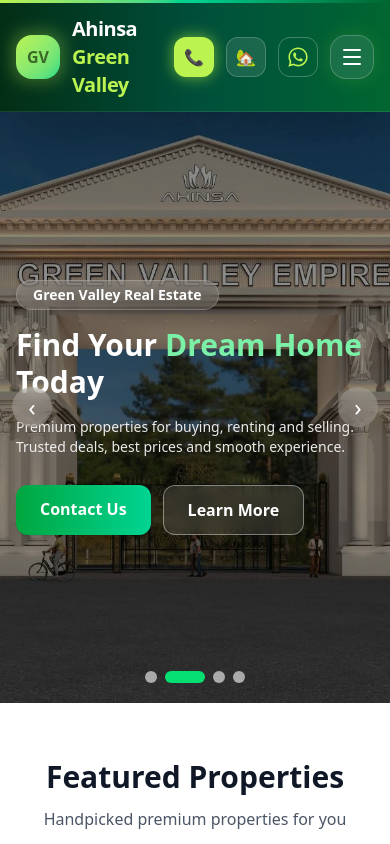
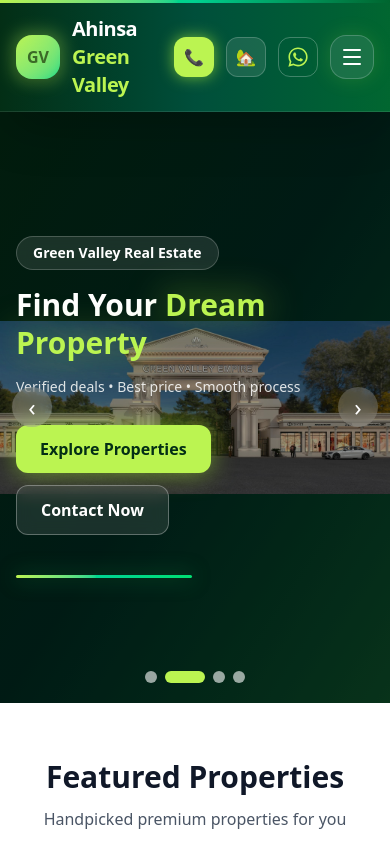
Before and after one commit to anshul1768/RealEstate, a React (Vite) app: page / in a window 390 px wide. Shown: the top 844 px of the page. Built offline with nearby package versions, Linux system fonts and the light colour scheme.

Commit message:
mobile device and scrolling feature

```diff
--- a/src/HeroSection/HeroSection.jsx
+++ b/src/HeroSection/HeroSection.jsx
@@ -14,7 +14,7 @@ const HeroSection = () => {
   useEffect(() => {
     const interval = setInterval(() => {
       setCurrent((prev) => (prev + 1) % images.length);
-    }, 4000);
+    }, 4500);
 
     return () => clearInterval(interval);
   }, [images.length]);
@@ -28,76 +28,92 @@ const HeroSection = () => {
   };
 
   return (
-    // ✅ overflow-x-hidden most important
-    <section className="relative w-full h-[70vh] md:h-[85vh] overflow-hidden overflow-x-hidden">
-
-      {/* ✅ Slider Track */}
+    <section className="relative w-full h-[70vh] md:h-[90vh] overflow-hidden overflow-x-hidden">
+      {/* Slider Track */}
       <div
         className="flex h-full transition-transform duration-700 ease-in-out"
         style={{ transform: `translate3d(-${current * 100}%,0,0)` }}
       >
         {images.map((img, idx) => (
           <div key={idx} className="relative w-full flex-shrink-0 h-full">
-            {/* ✅ Image Fix */}
+            {/* ✅ Premium Gradient bg */}
+            <div className="absolute inset-0 bg-gradient-to-br from-green-950 via-emerald-950 to-green-900" />
+
+            {/* ✅ Image */}
             <img
               src={img}
               alt={`slide-${idx}`}
-              className="absolute inset-0 w-full h-full object-cover object-center"
+              className="absolute inset-0 w-full h-full object-contain md:object-cover object-center"
             />
 
-            {/* Dark overlay */}
-            <div className="absolute inset-0 bg-black/45" />
+            {/* ✅ Overlay */}
+            <div className="absolute inset-0 bg-black/40" />
           </div>
         ))}
       </div>
 
-      {/* Hero Content */}
+      {/* ✅ HERO TEXT */}
       <div className="absolute inset-0 flex items-center">
         <div className="max-w-7xl mx-auto px-4 w-full">
           <div className="max-w-2xl text-white">
-            <p className="inline-block px-4 py-1 rounded-full bg-white/15 border border-white/20 backdrop-blur text-sm font-semibold">
+            <p className="inline-flex px-4 py-1.5 rounded-full bg-white/10 border border-white/20 backdrop-blur text-sm font-semibold">
               Green Valley Real Estate
             </p>
 
             <h1 className="mt-4 text-3xl md:text-6xl font-extrabold leading-tight">
-              Find Your <span className="text-green-300">Dream Home</span> Today
+              Find Your{" "}
+              <span className="text-lime-300 drop-shadow-[0_0_18px_rgba(163,230,53,0.75)]">
+                Dream Property
+              </span>
             </h1>
 
-            <p className="mt-4 text-sm md:text-lg text-white/90">
-              Premium properties for buying, renting and selling. Trusted deals,
-              best prices and smooth experience.
+            <p className="mt-4 text-sm md:text-lg text-white/85">
+              Verified deals • Best price • Smooth process
             </p>
 
             <div className="mt-7 flex flex-wrap gap-3">
+              {/* ✅ Explore → Featured scroll */}
               <Link
-                to="/contact"
-                className="px-6 py-3 rounded-xl bg-gradient-to-r from-green-600 to-emerald-400 text-white font-bold shadow hover:shadow-xl transition hover:-translate-y-[1px]"
+                to="/#featured"
+                className="
+                  px-6 py-3 rounded-xl bg-lime-300 text-green-950 font-extrabold
+                  shadow-[0_0_25px_rgba(163,230,53,0.6)]
+                  hover:shadow-[0_0_40px_rgba(163,230,53,0.9)]
+                  transition-all duration-300 hover:-translate-y-[2px]
+                "
               >
-                Contact Us
+                Explore Properties
               </Link>
 
               <Link
-                to="/about"
-                className="px-6 py-3 rounded-xl border border-white/40 bg-white/10 backdrop-blur font-bold hover:bg-white/20 transition"
+                to="/contact"
+                className="
+                  px-6 py-3 rounded-xl border border-white/30 bg-white/10 backdrop-blur
+                  text-white font-extrabold hover:bg-white/15
+                  transition-all duration-300 hover:-translate-y-[2px]
+                "
               >
-                Learn More
+                Contact Now
               </Link>
             </div>
+
+            <div className="mt-10 h-[3px] w-44 bg-gradient-to-r from-lime-300 via-emerald-400 to-green-400 rounded-full shadow-[0_0_20px_rgba(34,197,94,0.55)]" />
           </div>
         </div>
       </div>
 
-      {/* Prev/Next Buttons */}
+      {/* Prev Button */}
       <button
         onClick={prevSlide}
-        className="absolute left-3 md:left-4 top-1/2 -translate-y-1/2 w-10 h-10 md:w-12 md:h-12 rounded-full bg-white/20 hover:bg-white/35 text-white text-2xl flex items-center justify-center backdrop-blur transition"
+        className="absolute left-3 md:left-6 top-1/2 -translate-y-1/2 w-10 h-10 md:w-14 md:h-14 rounded-full bg-white/20 hover:bg-white/35 text-white text-2xl flex items-center justify-center backdrop-blur transition"
       >
         ‹
       </button>
 
+      {/* Next Button */}
       <button
         onClick={nextSlide}
-        className="absolute right-3 md:right-4 top-1/2 -translate-y-1/2 w-10 h-10 md:w-12 md:h-12 rounded-full bg-white/20 hover:bg-white/35 text-white text-2xl flex items-center justify-center backdrop-blur transition"
+        className="absolute right-3 md:right-6 top-1/2 -translate-y-1/2 w-10 h-10 md:w-14 md:h-14 rounded-full bg-white/20 hover:bg-white/35 text-white text-2xl flex items-center justify-center backdrop-blur transition"
       >
         ›
       </button>
@@ -109,7 +125,7 @@ const HeroSection = () => {
             key={idx}
             onClick={() => setCurrent(idx)}
             className={`h-3 rounded-full transition-all duration-300 ${
-              current === idx ? "w-10 bg-green-400" : "w-3 bg-white/60"
+              current === idx ? "w-10 bg-lime-300" : "w-3 bg-white/60"
             }`}
           />
         ))}
--- a/src/Layout/Layout.jsx
+++ b/src/Layout/Layout.jsx
@@ -2,9 +2,11 @@ import React from 'react'
 import { Outlet } from 'react-router-dom'
 import Navbar from '../components/Navbar'
 import Footer from '../components/Footer'
+import ScrollToHash from '../components/ScrollToHash.jsx'
 const Layout = () => {
   return (
     <>
+    <ScrollToHash/>
     <Navbar/>
     <Outlet/>
     <Footer/>
--- a/src/Property_Grid/PropertyGrid.jsx
+++ b/src/Property_Grid/PropertyGrid.jsx
@@ -34,7 +34,7 @@ const PropertyGrid = () => {
   ];
 
   return (
-    <section className="max-w-7xl mx-auto px-4 py-14">
+    <section id="featured" className="max-w-7xl mx-auto px-4 py-14">
       {/* Heading */}
       <div className="text-center">
         <h2 className="text-3xl md:text-4xl font-extrabold text-gray-900">
--- /dev/null
+++ b/src/components/ScrollToHash.jsx
@@ -0,0 +1,21 @@
+import { useEffect } from "react";
+import { useLocation } from "react-router-dom";
+
+const ScrollToHash = () => {
+  const { hash } = useLocation();
+
+  useEffect(() => {
+    if (!hash) return;
+
+    const id = hash.replace("#", "");
+
+    setTimeout(() => {
+      const el = document.getElementById(id);
+      if (el) el.scrollIntoView({ behavior: "smooth", block: "start" });
+    }, 50);
+  }, [hash]);
+
+  return null;
+};
+
+export default ScrollToHash;
--- a/src/main.jsx
+++ b/src/main.jsx
@@ -17,6 +17,7 @@ import Ahinsa2 from "./details/Ahinsa2.jsx";
 import Ahinsa3 from "./details/Ahinsa3.jsx";
 import Ahinsa4 from "./details/Ahinsa4.jsx";
 import Layout from "./Layout/Layout.jsx";
+
 const router = createBrowserRouter(
   createRoutesFromElements(
     <>
@@ -34,5 +35,8 @@ const router = createBrowserRouter(
 );
 
 createRoot(document.getElementById("root")).render(
+  <>
   <RouterProvider router={router} />
+  </>
+
 );
```
